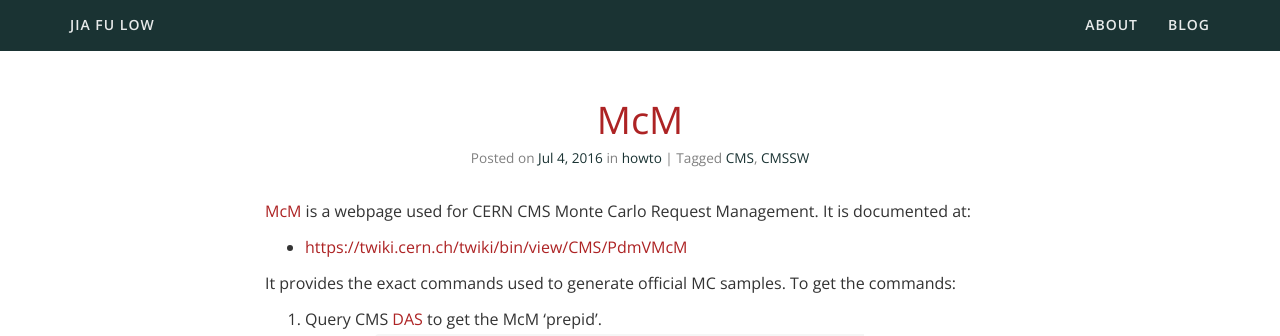
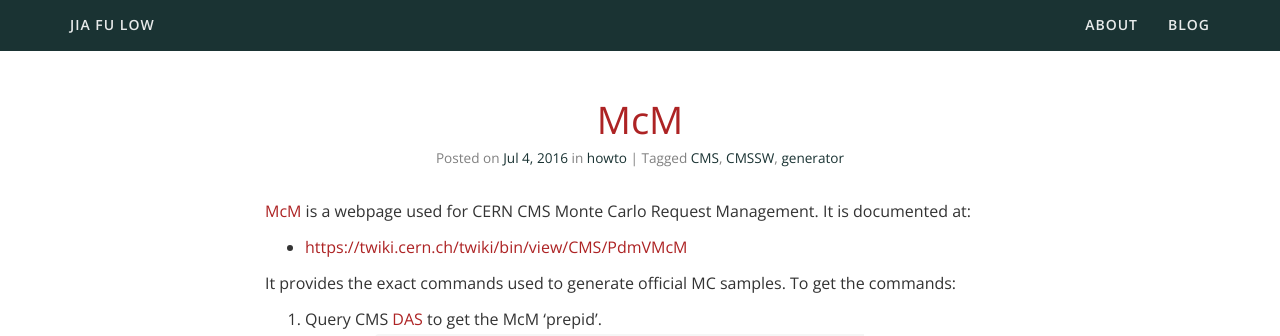
Before and after one commit to jiafulow/jiafulow.github.io, a Jekyll site: the page built from _posts/2016-07-04-cms-mcm.md, in a window 1280 px wide. Shown: the top 336 px of the page. Built offline with Jekyll 4.4.1, drawn with Linux system fonts in a browser that asks for light colours; nearby versions of some CDN libraries.

Commit message:
Random updates

```diff
--- a/_layouts/default.html
+++ b/_layouts/default.html
@@ -2,6 +2,7 @@
 <html>
 
   {% include head.html %}
+  {% seo %}
 
   <body>
 
--- a/_posts/2016-07-04-cms-mcm.md
+++ b/_posts/2016-07-04-cms-mcm.md
@@ -3,7 +3,7 @@ layout: post
 date: 2016-07-04 12:31:56
 title: McM
 categories: [howto]
-tags: [CMSSW, CMS]
+tags: [CMSSW, CMS, generator]
 ---
 
 [McM](https://cms-pdmv.cern.ch/mcm/) is a webpage used for CERN CMS Monte Carlo Request Management. It is documented at:
```
Also changed, not shown: _posts/2017-08-25-cms-dqm.md (+1 -0 lines).
